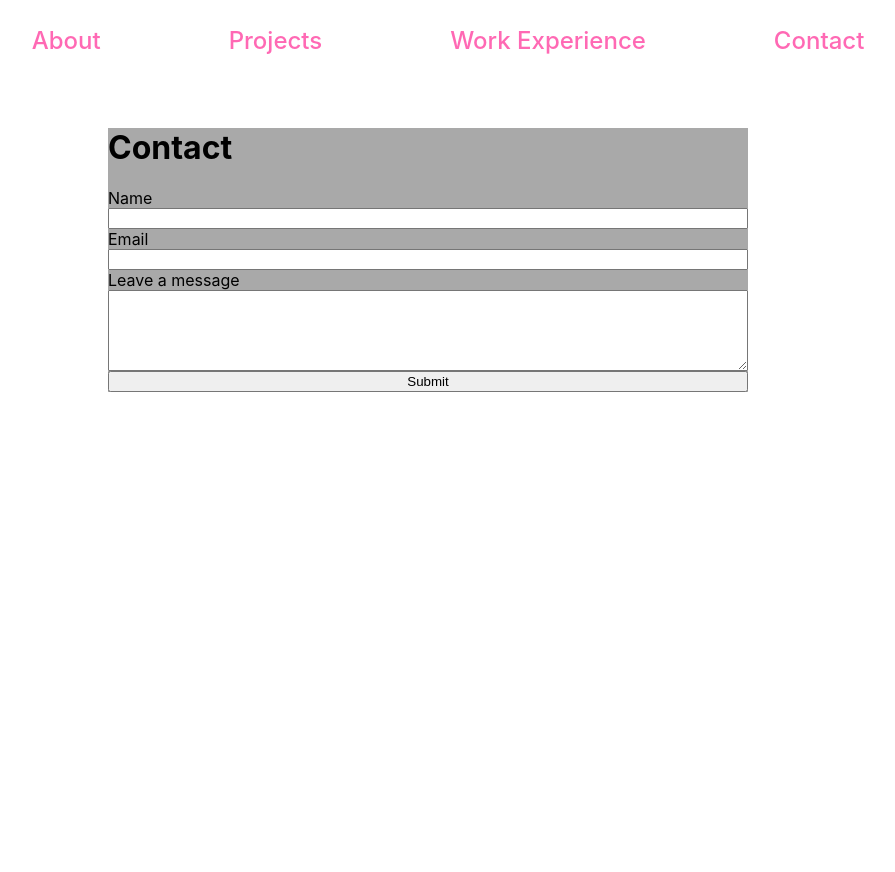
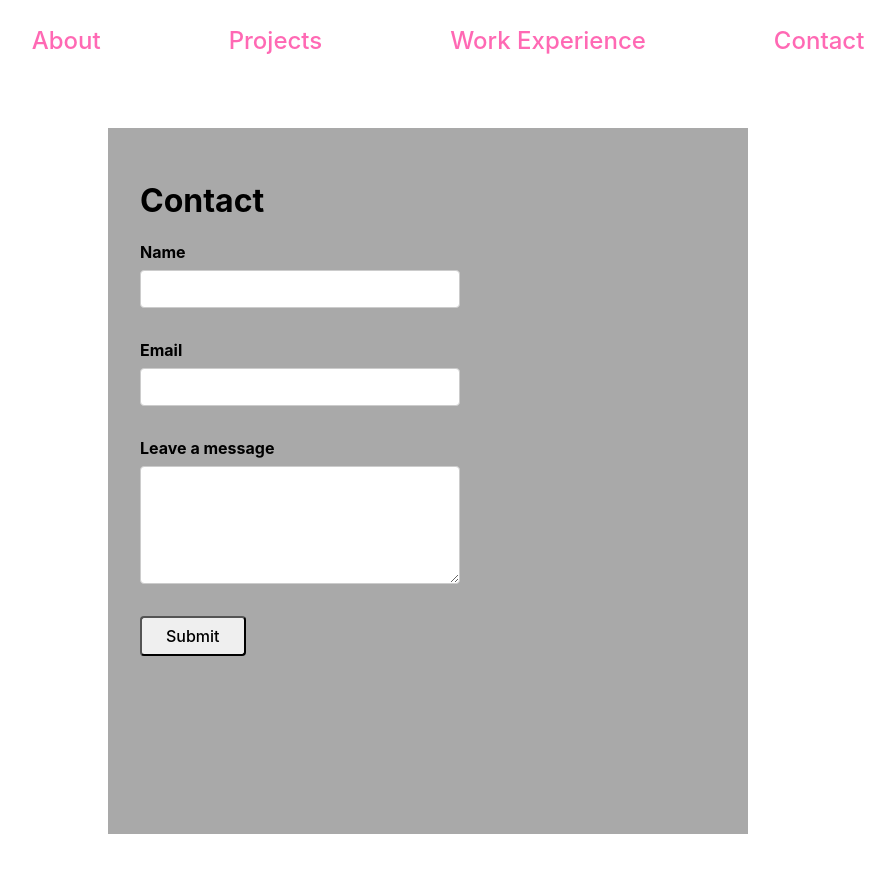
Before and after one commit to ChrisPimenta/my-portfolio, a Next.js app: page /contact in a window 1280 px wide. Shown: the top 872 px of the page, without its empty margins (212-1107 px from the left). Before the commit the page ends 800 px from the top, so only its background shows below. Built offline with nearby package versions, Linux system fonts and the light colour scheme.

Commit message:
Improve styles of contact form

```diff
--- /dev/null
+++ b/components/ContactForm/ContactForm.module.css
@@ -0,0 +1,66 @@
+@import url('https://fonts.googleapis.com/css2?family=Noto+Sans+JP:wght@400;700&display=swap');
+
+.form {
+    min-height: 70vh;
+}
+
+.form label {
+    font-weight: bold;
+    margin-bottom: 0.5rem;
+}
+
+.form-control {
+    display: flex;
+    flex-direction: column;
+    margin-bottom: 1rem;
+}
+
+.form-control input,
+.form-control textarea {
+    font: inherit;
+    padding: 0.5rem;
+    border-radius: 4px;
+    border: 1px solid #ccc;
+    width: 20rem;
+    max-width: 100%;
+}
+
+.form button {
+    font: inherit;
+    font-weight: 500;
+    /* background-color: hotpink;
+    color: white;
+    border: 1px solid hotpink; */
+    padding: 0.5rem 1.5rem;
+    border-radius: 4px;
+    cursor: pointer;
+}
+
+.form button:hover,
+.form button:active {
+    border: 1px solid #ccc;
+}
+
+/*
+
+.form-actions {
+    text-align: right;
+}
+
+.form-actions button {
+    margin-left: 1rem;
+}
+
+.invalid input {
+    border: 1px solid #b40e0e;
+    background-color: #fddddd;
+}
+
+.invalid input:focus {
+    border-color: #ff8800;
+    background-color: #fbe8d2;
+}
+
+.error-text {
+    color: #b40e0e;
+} */
--- a/components/ContactForm/ContactForm.tsx
+++ b/components/ContactForm/ContactForm.tsx
@@ -1,5 +1,5 @@
-import styled from '@emotion/styled';
-import { useForm } from "react-hook-form";
+import classes from './ContactForm.module.css'
+import { useForm } from 'react-hook-form';
 import { yupResolver } from '@hookform/resolvers/yup'
 import * as Yup from 'yup'
 
@@ -8,7 +8,6 @@ type Inputs = {
     email: string
     message: string
 }
-
 
 const ContactForm = () => {
     const validationSchema = Yup.object().shape({
@@ -39,29 +38,30 @@ const ContactForm = () => {
     };
 
     // action={process.env.CONTACT_US_SEND_EMAIL} method="POST"
-    // { required: true, maxLength: 50 }
-    // { required: true, maxLength: 500 }
-
-    const Form = styled.form`
-        display: flex;
-        flex-direction: column;
-    `;
-
-    console.log(errors.name?.message);
 
     return (
-        <Form onSubmit={handleSubmit(onSubmit)}>
+        <form className={classes.form} onSubmit={handleSubmit(onSubmit)}>
+            <div className={classes['form-control']}>
                 <label htmlFor="name">Name</label>
-            <input {...register("name")} />
+                <input className={`${classes['form-control']} ${errors.name ? 'input-invalid' : ''}`} {...register("name")} />
                 <div className="invalid-feedback">{errors.name?.message}</div>
+            </div>
+
+            <div className={classes['form-control']}>
                 <label htmlFor="name">Email</label>
-            <input {...register("email")} />
+                <input className={`${classes['form-control']} ${errors.email ? 'input-invalid' : ''}`} {...register("email")} />
                 <div className="invalid-feedback">{errors.email?.message}</div>
+            </div>
+
+
+            <div className={classes['form-control']}>
                 <label htmlFor="message">Leave a message</label>
-            <textarea rows={5} {...register("message")} />
+                <textarea className={`${classes['form-control']} ${errors.message ? 'input-invalid' : ''}`} rows={5} {...register("message")} />
                 <div className="invalid-feedback">{errors.message?.message}</div>
+            </div>
+
             <button type='submit'>Submit</button>
-        </Form>
+        </form>
     )
 }
 
--- a/components/layout/Layout.tsx
+++ b/components/layout/Layout.tsx
@@ -14,6 +14,7 @@ const Layout: React.FC<PropsWithChildren> = ({ children }) => {
                 width: 90%;
                 max-width: 40rem;
                 background-color: darkgray;
+                padding: 2rem;
             `}>
                 {children}
             </main>
```
Lines whose indentation alone changed are shown as unchanged.
